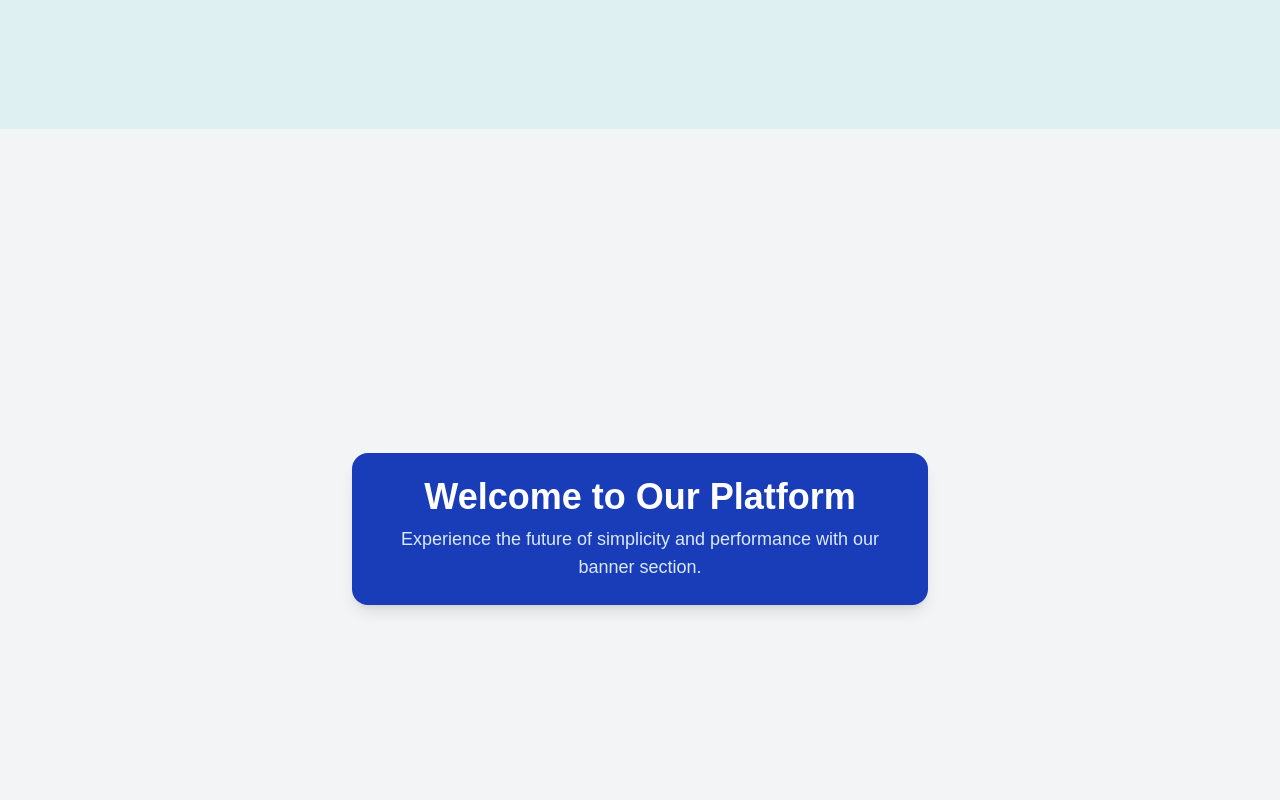
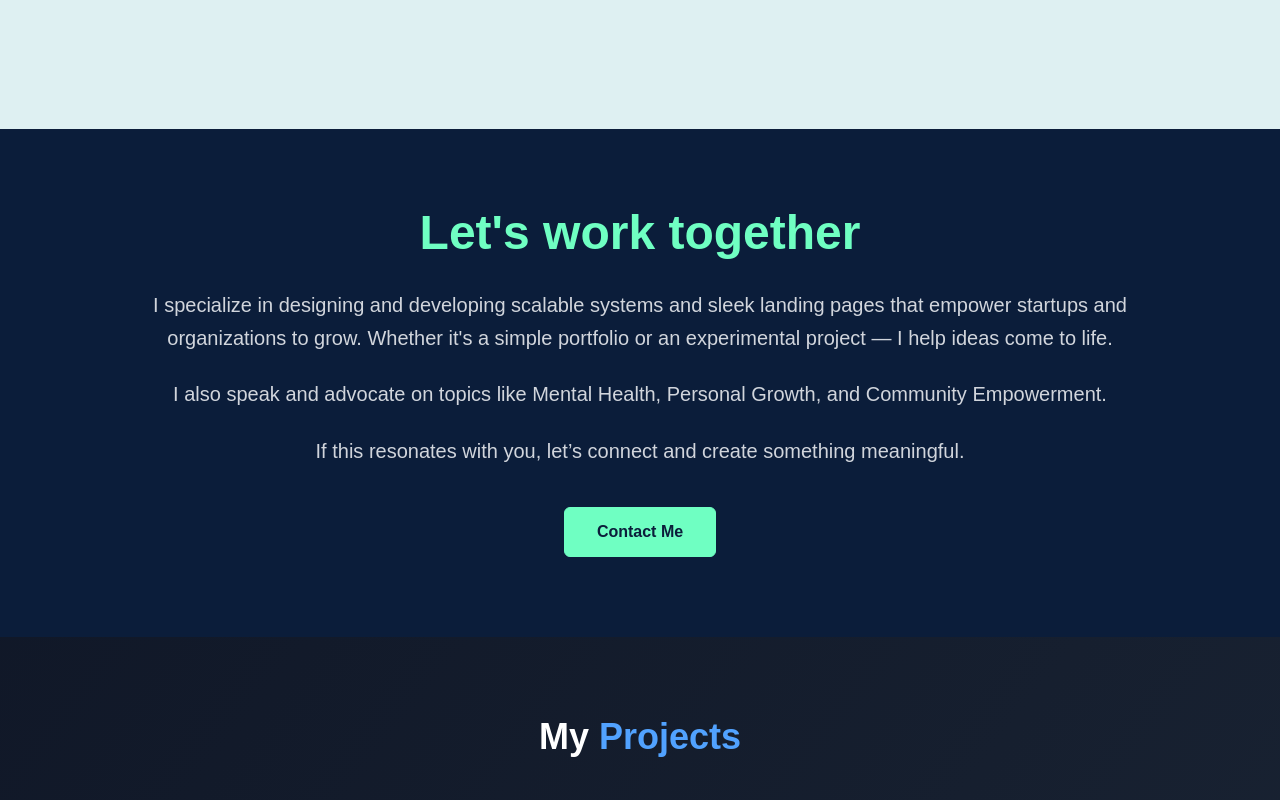
Before and after one commit to Arrjoon/portfolio, a Next.js app: page / in a window 1280 px wide. Shown: the part 580-1380 px from the top of the page. Built offline with nearby package versions, Linux system fonts and the light colour scheme.

Commit message:
added impact section

```diff
--- a/src/app/(main)/page.tsx
+++ b/src/app/(main)/page.tsx
@@ -1,11 +1,12 @@
 
 import AnimatedSection from '@/components/AnimatedSection';
-import BannerSection from '@/components/BannerSection';
 import Skills from '@/components/Experience';
 import Footer from '@/components/Footer';
+import ImpactSection from '@/components/ImpactSection';
 import InitialSection from '@/components/InitialSection';
 import ProjectsSection from '@/components/ProjectsSection';
 import WorkExperience from '@/components/WorkExperience';
+import WorkTogetherSection from '@/components/WorkTogether';
 
 export default function Home() {
   return (
@@ -15,7 +16,7 @@ export default function Home() {
       </AnimatedSection>
 
       <AnimatedSection animation="swirl" delay={1}>
-        <BannerSection />
+        <WorkTogetherSection/>
       </AnimatedSection>
 
       <AnimatedSection animation="zoomIn" delay={0.2}>
@@ -30,6 +31,8 @@ export default function Home() {
         <Skills />
       </AnimatedSection>
 
+      <ImpactSection/>
+
       <AnimatedSection animation="slideLeft" delay={0.4}>
         <Footer/>
       </AnimatedSection>
--- /dev/null
+++ b/src/components/ImpactSection.tsx
@@ -0,0 +1,30 @@
+"use client"; // For App Router (Next.js 13+)
+
+import React from 'react';
+import { motion } from 'framer-motion';
+
+const ImpactSection = () => {
+  return (
+    <section className="relative bg-gradient-to-br from-[#0f172a] via-[#1e293b] to-[#334155] py-24 px-6 text-center text-white overflow-hidden">
+      {/* Decorative blur circle */}
+      <div className="absolute top-[-80px] right-[-80px] w-60 h-60 bg-yellow-400 opacity-20 rounded-full blur-3xl pointer-events-none"></div>
+
+      <motion.div
+        className="max-w-4xl mx-auto relative z-10"
+        initial={{ opacity: 0, y: 40 }}
+        whileInView={{ opacity: 1, y: 0 }}
+        transition={{ duration: 0.7 }}
+      >
+        <p className="text-base md:text-lg text-gray-300 mb-4 tracking-wide">
+          I have always been committed towards
+        </p>
+
+        <h2 className="text-3xl md:text-5xl font-bold text-yellow-300 tracking-tight leading-tight">
+          Creating a Positive Impact<br className="hidden md:block" /> in the Community
+        </h2>
+      </motion.div>
+    </section>
+  );
+};
+
+export default ImpactSection;
--- /dev/null
+++ b/src/components/WorkTogether.tsx
@@ -0,0 +1,60 @@
+"use client"; // Only if using App Router (Next.js 13+)
+
+import React from 'react';
+import { motion } from 'framer-motion';
+
+const WorkTogetherSection = () => {
+  return (
+    <section className="bg-[#0b1d3a] text-white py-20 px-6">
+      <div className="max-w-5xl mx-auto text-center">
+        <motion.h2
+          className="text-4xl md:text-5xl font-bold text-[#6fffc2] mb-8"
+          initial={{ opacity: 0, y: 30 }}
+          whileInView={{ opacity: 1, y: 0 }}
+          transition={{ duration: 0.6 }}
+        >
+          Let's work together
+        </motion.h2>
+
+        <motion.p
+          className="text-lg md:text-xl text-gray-300 leading-relaxed mb-6"
+          initial={{ opacity: 0, y: 30 }}
+          whileInView={{ opacity: 1, y: 0 }}
+          transition={{ delay: 0.2, duration: 0.6 }}
+        >
+          I specialize in designing and developing scalable systems and sleek landing pages that empower startups and organizations to grow. Whether it's a simple portfolio or an experimental project — I help ideas come to life.
+        </motion.p>
+
+        <motion.p
+          className="text-lg md:text-xl text-gray-300 leading-relaxed mb-6"
+          initial={{ opacity: 0, y: 30 }}
+          whileInView={{ opacity: 1, y: 0 }}
+          transition={{ delay: 0.4, duration: 0.6 }}
+        >
+          I also speak and advocate on topics like Mental Health, Personal Growth, and Community Empowerment.
+        </motion.p>
+
+        <motion.p
+          className="text-lg md:text-xl text-gray-300 leading-relaxed mb-10"
+          initial={{ opacity: 0, y: 30 }}
+          whileInView={{ opacity: 1, y: 0 }}
+          transition={{ delay: 0.6, duration: 0.6 }}
+        >
+          If this resonates with you, let’s connect and create something meaningful.
+        </motion.p>
+
+        <motion.a
+          href="#contact"
+          className="inline-block bg-[#6fffc2] text-[#0b1d3a] font-semibold px-8 py-3 rounded-md border border-[#6fffc2] hover:bg-transparent hover:text-white transition-all duration-300"
+          initial={{ opacity: 0, y: 30 }}
+          whileInView={{ opacity: 1, y: 0 }}
+          transition={{ delay: 0.8, duration: 0.6 }}
+        >
+          Contact Me
+        </motion.a>
+      </div>
+    </section>
+  );
+};
+
+export default WorkTogetherSection;
```
